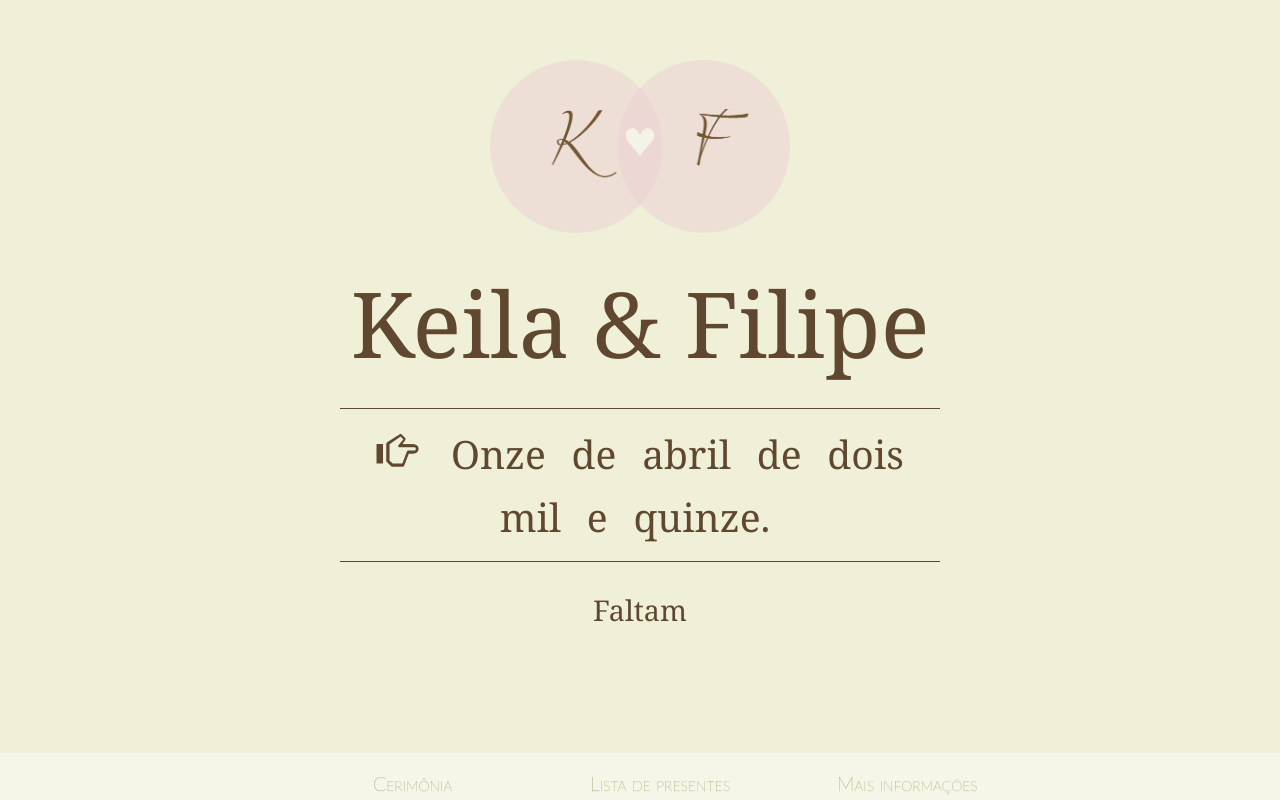
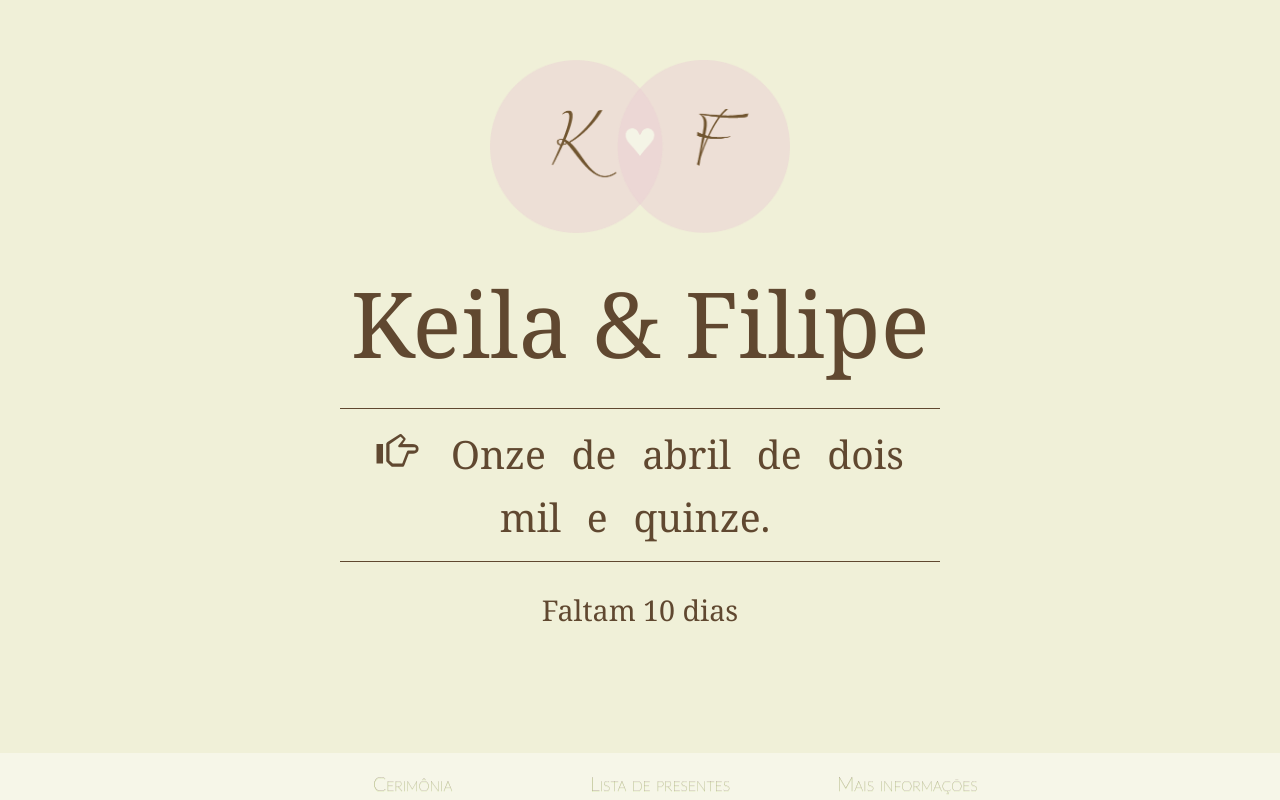
Before and after one commit to flpms/wedding-site, a plain HTML site: page index.html in a window 1280 px wide. Shown: the top 800 px of the page. Drawn offline with nearby package versions, Linux system fonts and the light colour scheme; files whose address does not match are found by name.

Commit message:
Exibição do dia

```diff
--- a/index.html
+++ b/index.html
@@ -47,6 +47,7 @@
                 <div ng-controller="MainDate as date">
                     <span ng-show="date.getShowMessageFuture(date.realLeftDay)">Faltam </span>
                     <span ng-show="date.getShowMessagePast(date.realLeftDay)">Se passaram </span>
+                    {{date.daysLeft}} dias
                 </div>
             </div>
         </header>
```
